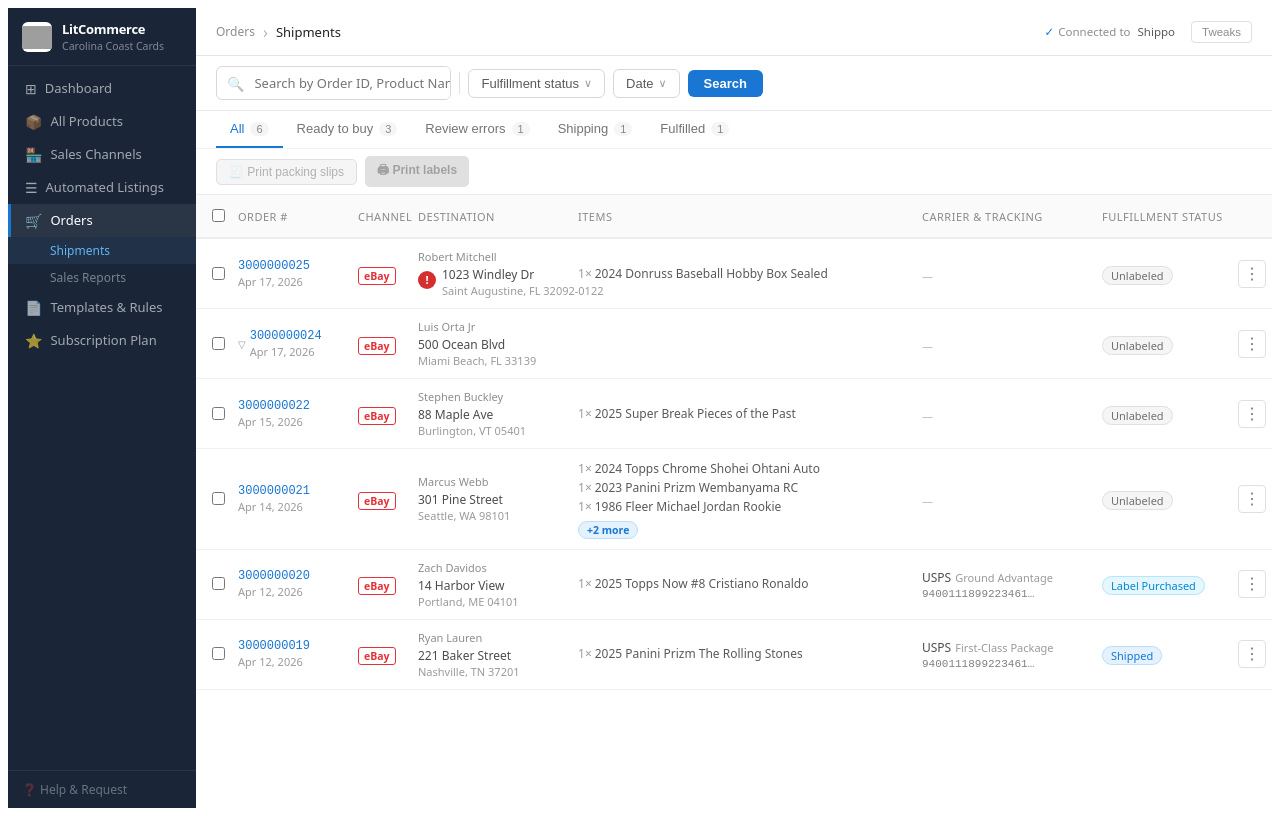
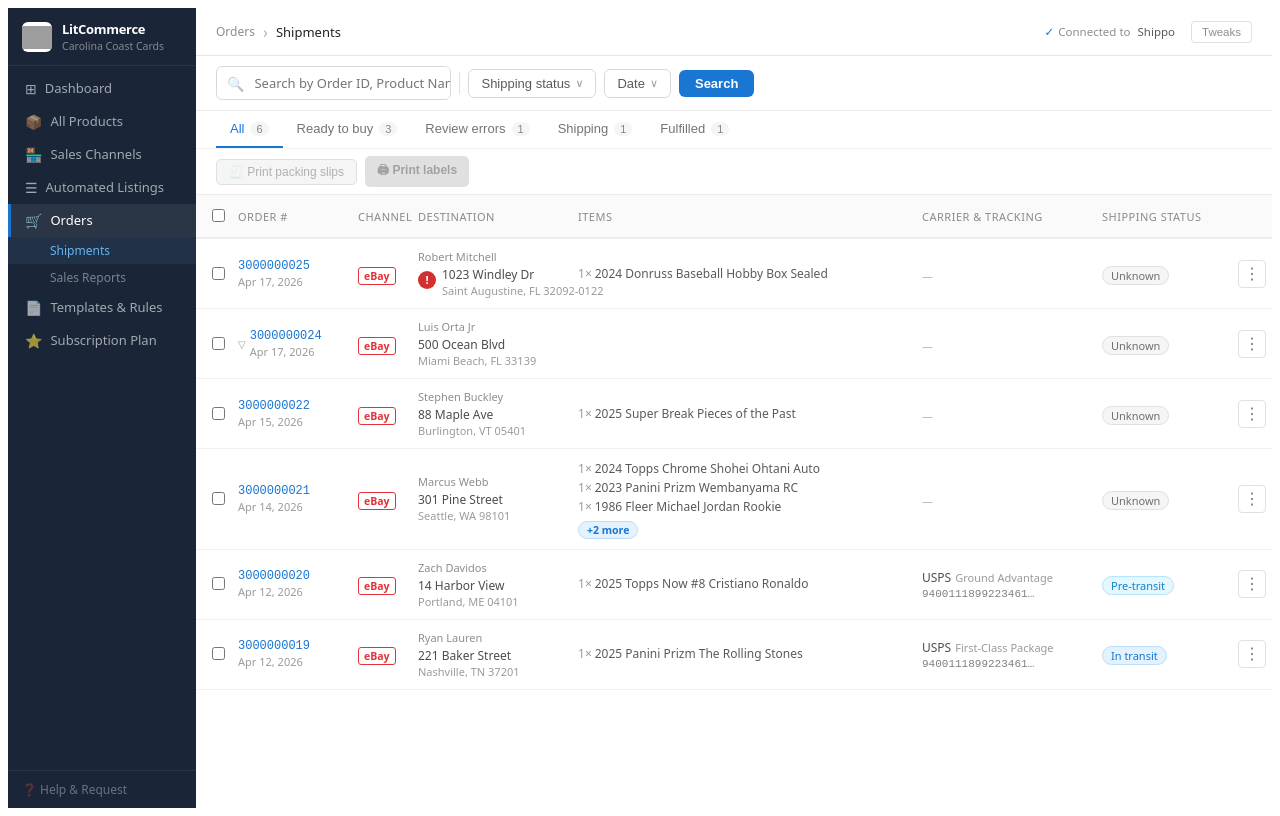
Before and after one commit to trambhn/LitC-Shippo, a React (Vite) app: page / in a window 1280 px wide. Built offline with nearby package versions, Linux system fonts and the light colour scheme; grey boxes are pictures that could not be loaded.

Commit message:
Update Shipments_v4.jsx

```diff
--- a/src/Shipments_v4.jsx
+++ b/src/Shipments_v4.jsx
@@ -156,11 +156,19 @@
 /* ── Primitives ────────────────────────────────────────────────────────────── */
 function Chip({ status, small }) {
   const cfg = {
+    /* Fulfillment lifecycle (used internally / fallback) */
     unlabeled:       { label:'Unlabeled',       bg:'#F5F5F5', color:'rgba(0,0,0,0.55)', border:'#E0E0E0' },
     label_purchased: { label:'Label Purchased', bg:'#E5F6FD', color:'#0288D1',          border:'#B3E5FC' },
     shipped:         { label:'Shipped',         bg:'#E3F2FD', color:'#1976D2',          border:'#BBDEFB' },
     refund_requested:{ label:'Refund Requested',bg:'#FFF3E0', color:'#E65100',          border:'#FFE0B2' },
     refunded:        { label:'Refunded',        bg:'#EEEEEE', color:'#616161',          border:'#E0E0E0' },
+    /* Shippo shipping (tracking) status */
+    UNKNOWN:         { label:'Unknown',         bg:'#F5F5F5', color:'rgba(0,0,0,0.55)', border:'#E0E0E0' },
+    PRE_TRANSIT:     { label:'Pre-transit',     bg:'#E5F6FD', color:'#0288D1',          border:'#B3E5FC' },
+    TRANSIT:         { label:'In transit',      bg:'#E3F2FD', color:'#1976D2',          border:'#BBDEFB' },
+    DELIVERED:       { label:'Delivered',       bg:'#E8F5E9', color:'#2E7D32',          border:'#C8E6C9' },
+    RETURNED:        { label:'Returned',        bg:'#FFF3E0', color:'#E65100',          border:'#FFE0B2' },
+    FAILURE:         { label:'Failure',         bg:'#FDEDED', color:'#C62828',          border:'#F5C6CB' },
   };
   const { label, bg, color, border } = cfg[status] || cfg.unlabeled;
   return (
@@ -2461,11 +2469,22 @@
 }
 
 /* ── SearchFilterRow ─────────────────────────────────────────────────────── */
+/* Shippo shipping (tracking) status of an order. Falls back to a value derived
+   from the fulfillment lifecycle when an order has no explicit tracking status. */
+function shippingStatusOf(o) {
+  if (o.trackingStatus) return o.trackingStatus;
+  if (o.shipStatus === 'shipped') return 'TRANSIT';
+  if (o.shipStatus === 'label_purchased') return 'PRE_TRANSIT';
+  return 'UNKNOWN';
+}
 const STATUS_OPTIONS = [
-  { value:'', label:'Fulfillment status' },
-  { value:'unlabeled',       label:'Unlabeled' },
-  { value:'label_purchased', label:'Label purchased' },
-  { value:'shipped',         label:'Shipped' },
+  { value:'', label:'Shipping status' },
+  { value:'UNKNOWN',     label:'Unknown' },
+  { value:'PRE_TRANSIT', label:'Pre-transit' },
+  { value:'TRANSIT',     label:'In transit' },
+  { value:'DELIVERED',   label:'Delivered' },
+  { value:'RETURNED',    label:'Returned' },
+  { value:'FAILURE',     label:'Failure' },
 ];
 
 function FilterPill({ label, active, onClick, children }) {
@@ -2519,8 +2538,8 @@
       {/* Divider */}
       <div style={{ width:1, height:22, background:'#E0E0E0', flexShrink:0 }} />
 
-      {/* Fulfillment Status filter */}
-      <FilterPill label={hasStatusFilter ? STATUS_OPTIONS.find(o=>o.value===statusFilter)?.label : 'Fulfillment status'} active={hasStatusFilter}>
+      {/* Shipping Status filter */}
+      <FilterPill label={hasStatusFilter ? STATUS_OPTIONS.find(o=>o.value===statusFilter)?.label : 'Shipping status'} active={hasStatusFilter}>
         {({ close }) => (
           <div style={{ display:'flex', flexDirection:'column', gap:4 }}>
             {STATUS_OPTIONS.map(opt=>(
@@ -2582,11 +2601,24 @@
   const [toast,       setToast]       = useState(null);
   const [expanded,    setExpanded]    = useState(new Set());
   const [refundModal, setRefundModal] = useState(null); /* { count, onConfirm } */
+  const [splitOrder,  setSplitOrder]  = useState(null); /* order being split from the table */
 
   function updateOrder(id, patch) { setOrders(prev=>prev.map(o=>o.id===id?{...o,...patch}:o)); }
   function showToast(msg) { setToast(msg); setTimeout(()=>setToast(null),3000); }
   function setTweak(k,v) { setTweaks(t=>({...t,[k]:v})); }
   function openRefund(count, onConfirm) { setRefundModal({ count, onConfirm: () => { onConfirm(); setRefundModal(null); } }); }
+  function saveSplitFromTable(groups) {
+    const id = splitOrder.id;
+    if (groups.length <= 1) {
+      updateOrder(id, { subOrders:null });
+      showToast('✓ Shipments merged back into one order');
+    } else {
+      const subOrders = groups.map((g,i)=>({ subId:`${id}-S${i+1}`, label:`Shipment ${i+1} of ${groups.length}`, itemIds:g.itemIds, shipStatus:'unlabeled', shipments:[] }));
+      updateOrder(id, { subOrders });
+      showToast(`✓ Order split into ${subOrders.length} shipments`);
+    }
+    setSplitOrder(null);
+  }
 
   const counts = {
     all:       orders.length,
@@ -2610,7 +2642,7 @@
         o.items.some(i=>i.name.toLowerCase().includes(q))
       );
     }
-    if (statusFilter) list = list.filter(o=>o.shipStatus===statusFilter);
+    if (statusFilter) list = list.filter(o=>shippingStatusOf(o)===statusFilter);
     if (sortOrder==='oldest') list = [...list].reverse();
     return list;
   })();
@@ -2770,7 +2802,7 @@
                   <col style={{ width:160 }}/>    {/* Destination */}
                   <col style={{ width:'auto' }}/> {/* Items */}
                   <col style={{ width:180 }}/>    {/* Carrier + Tracking */}
-                  <col style={{ width:140 }}/>    {/* Fulfillment Status */}
+                  <col style={{ width:140 }}/>    {/* Shipping Status */}
                   <col style={{ width:40 }}/>     {/* More actions */}
                 </colgroup>
                 <thead style={{ position:'sticky',top:0,zIndex:1 }}>
@@ -2778,7 +2810,7 @@
                     <th style={{ padding:'10px 12px',height:36,textAlign:'center' }}>
                       <input type="checkbox" checked={selectedIds.size===filtered.length&&filtered.length>0} onChange={toggleAll} />
                     </th>
-                    {['Order #','Channel','Destination','Items','Carrier & Tracking','Fulfillment Status',''].map(h=>(
+                    {['Order #','Channel','Destination','Items','Carrier & Tracking','Shipping Status',''].map(h=>(
                       <th key={h} style={{ padding:'10px 10px',height:36,textAlign:'left',fontSize:11,fontWeight:500,color:'rgba(0,0,0,0.45)',letterSpacing:'0.5px',textTransform:'uppercase',whiteSpace:'nowrap' }}>{h}</th>
                     ))}
                   </tr>
@@ -2835,9 +2867,9 @@
                             <TrackingCell shipment={shipment} />
                           </td>
 
-                          {/* Fulfillment Status */}
+                          {/* Shipping Status */}
                           <td style={{ padding:'10px 10px' }}>
-                            <Chip status={order.shipStatus} />
+                            <Chip status={(order.shipStatus==='refund_requested'||order.shipStatus==='refunded') ? order.shipStatus : shippingStatusOf(order)} />
                           </td>
 
                           {/* More actions ⋮ */}
@@ -2848,7 +2880,7 @@
                               isFulfilled={order.shipStatus==='label_purchased'||order.shipStatus==='shipped'}
                               isRefunded={order.shipStatus==='refund_requested'||order.shipStatus==='refunded'}
                               onOpenPanel={()=>setActiveId(isActive?null:order.id)}
-                              onOpenSplit={()=>{ setActiveId(order.id); }}
+                              onOpenSplit={()=>setSplitOrder(order)}
                               onRequestRefund={()=>openRefund(1, ()=>{
                                 updateOrder(order.id,{ shipStatus:'refund_requested', shipments:(order.shipments||[]).map(s=>({...s,refundStatus:'requested'})) });
                                 setRefundModal(null);
@@ -2898,9 +2930,9 @@
                                 <TrackingCell shipment={subShipment} />
                               </td>
 
-                              {/* Fulfillment Status */}
+                              {/* Shipping Status */}
                               <td style={{ padding:'10px 10px' }}>
-                                <Chip status={sub.shipStatus||'unlabeled'} small />
+                                <Chip status={(sub.shipStatus==='refund_requested'||sub.shipStatus==='refunded') ? sub.shipStatus : shippingStatusOf(sub)} small />
                               </td>
 
                               {/* More actions ⋮ */}
@@ -2962,6 +2994,16 @@
         />
       )}
 
+      {/* Split Order modal opened directly from the table row */}
+      {splitOrder && (
+        <SplitOrderModal
+          order={splitOrder}
+          initialGroups={splitOrder.subOrders || null}
+          onSave={saveSplitFromTable}
+          onClose={()=>setSplitOrder(null)}
+        />
+      )}
+
       {/* Toast */}
       {toast&&(
         <div style={{ position:'fixed',bottom:24,left:'50%',transform:'translateX(-50%)',background:'#323232',color:'#fff',padding:'10px 20px',borderRadius:4,fontSize:13,boxShadow:'0 4px 12px rgba(0,0,0,0.25)',zIndex:9999,whiteSpace:'nowrap' }}>
```
